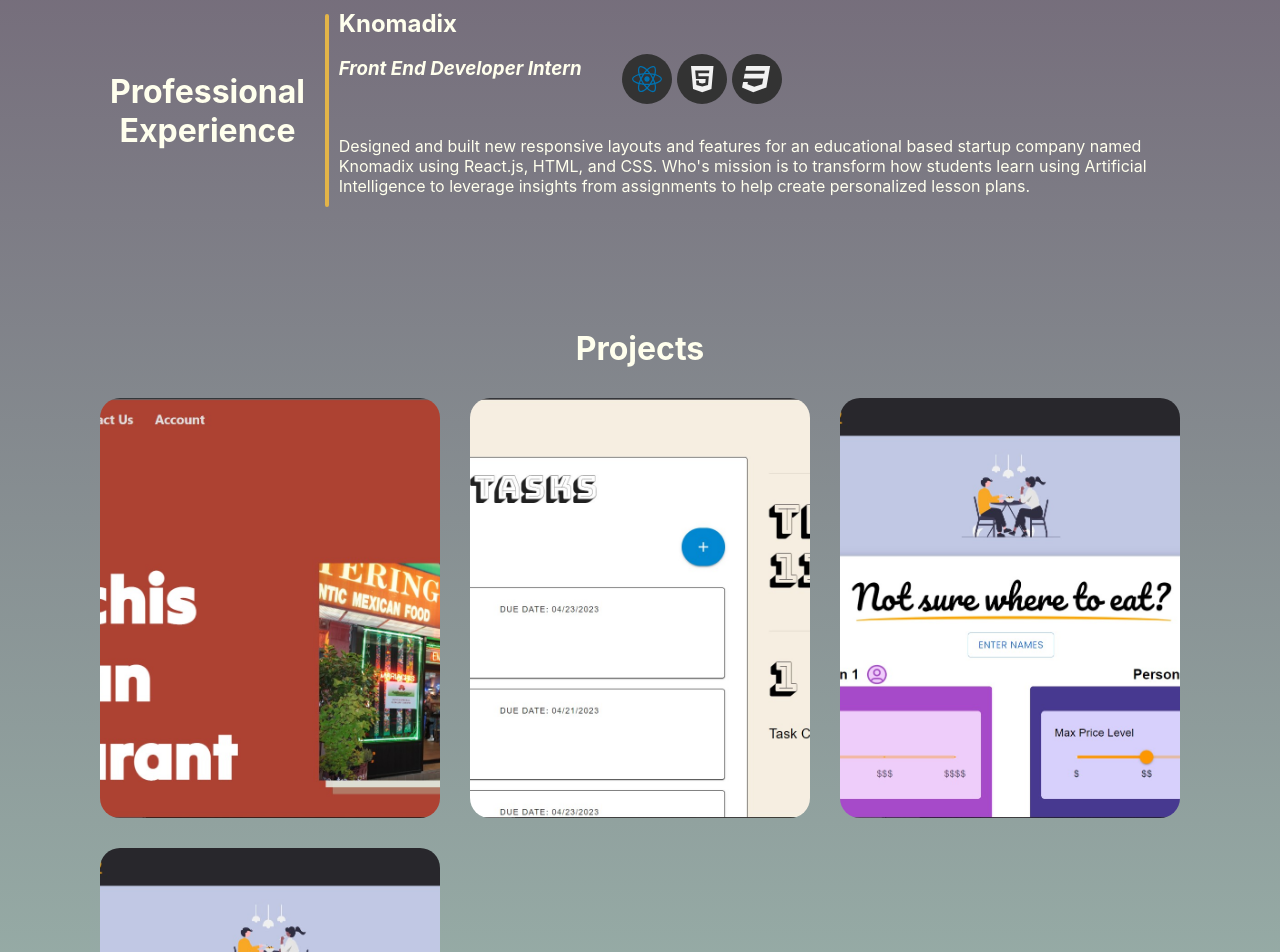
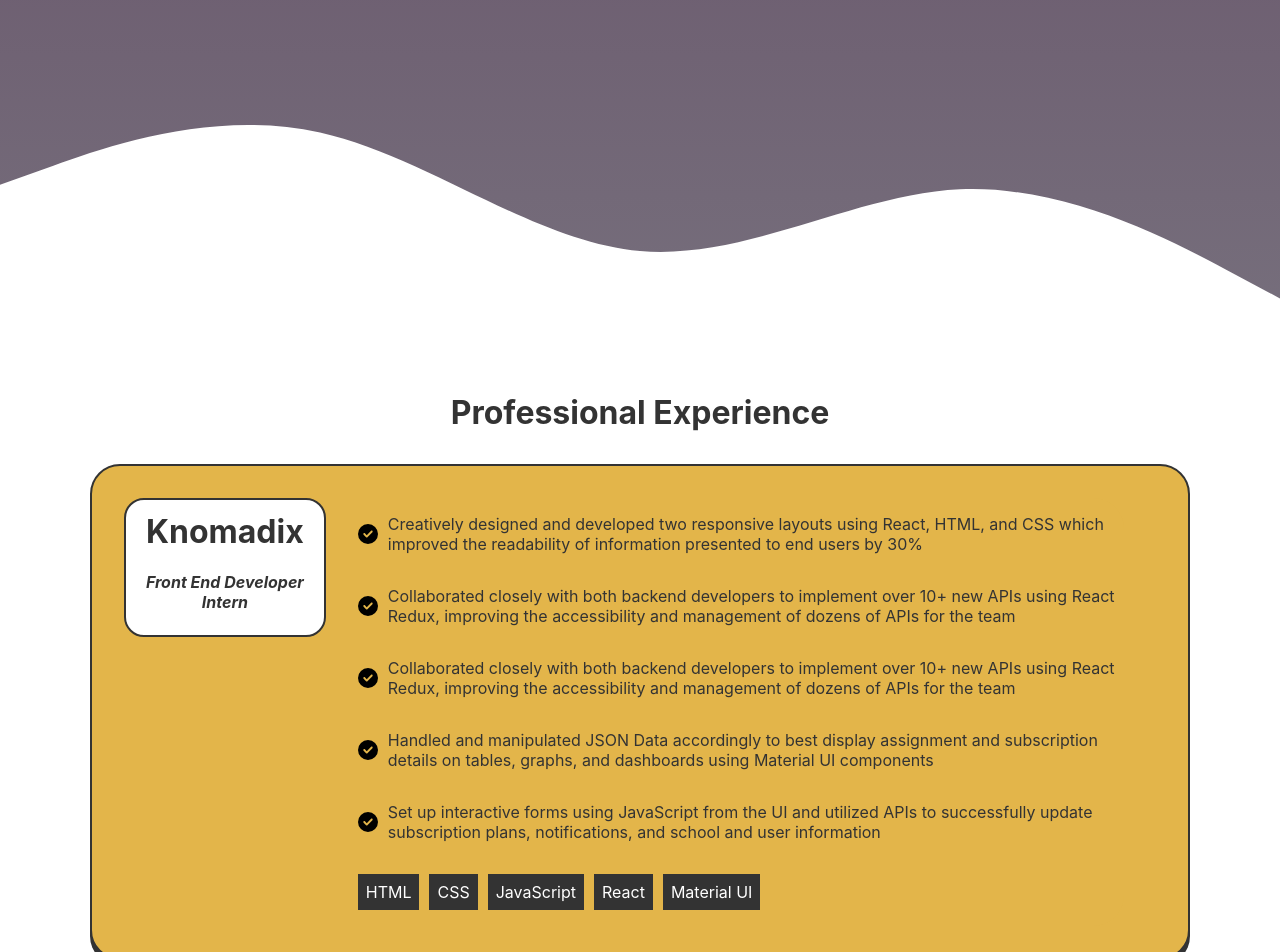
Before and after one commit to antsanchez198/Portfolio-Website, a React (Create React App) app: page / in a window 1280 px wide. Shown: the part 680-1632 px from the top of the page. Built offline with nearby package versions, Linux system fonts and the light colour scheme.

Commit message:
exp section changes

```diff
--- a/src/website/MainPage.css
+++ b/src/website/MainPage.css
@@ -4,18 +4,21 @@
 
 body {
   background: hsla(155, 23%, 71%, 1);
-  background: linear-gradient(90deg, hsla(155, 23%, 71%, 1) 0%, hsla(302, 17%, 32%, 1) 100%);
+  background: linear-gradient(90deg, hsla(155, 23%, 71%, 1) 0%, #5f445f 100%);
   background: -moz-linear-gradient(90deg, hsla(155, 23%, 71%, 1) 0%, hsla(302, 17%, 32%, 1) 100%);
   background: -webkit-linear-gradient(90deg, hsla(155, 23%, 71%, 1) 0%, hsla(302, 17%, 32%, 1) 100%);
   filter: progid: DXImageTransform.Microsoft.gradient(startColorstr="#A4C6B8", endColorstr="#5E435D", GradientType=1);
   background-color: #FCF6F5FF;
   color: var(--second-color);
+  margin: 0;
+  padding: 0;
 }
 
 :root {
   --main-color: #234E70;
   --second-color: #FFFFED;
-  --yellow-color: #E3B448;
+  --yellow-color: #e3b54a;
+  --light-yellow-color: #f7e6bf;
   --font: Verdana;
 
 }
@@ -24,6 +27,11 @@
 .topnav {
   background-color: #333;
   overflow: hidden;
+  width: fit-content;
+  margin: 0 auto;
+  border-radius: 50px;
+  margin-top: 10px;
+  padding: 0 1rem;
 }
 
 /* Style the links inside the navigation bar */
@@ -79,6 +87,7 @@
   width: 100%;
   border-radius: 20%;
   transform: rotate(3deg);
+  border: var(--yellow-color) 2px solid;
 }
 
 .paragraph {
@@ -119,10 +128,19 @@
 .homepage-social-icon {
   font-size: 30px;
   transition: color 0.2s ease-in-out;
+  color: var(--second-color);
+}
+
+.light-blue {
+  color: #00a0dc;
 }
 
 .blue {
-  color: #0072b1;
+  color: #2965f1;
+}
+
+.orange {
+  color: #f06529;
 }
 
 h1 {
@@ -132,34 +150,83 @@
 }
 
 /* Professional Experience */
+.exp-container{
+  /* background-color: rgb(241, 241, 241); */
+  background-color: #ffffff;
+  padding: 5rem;
+  color: #333;
+}
 
-.exp-container {
+.exp-container-inner {
   display: flex;
   max-width: 1100px;
-  margin: 7rem auto;
+  /* margin: 7rem auto; */
+  border-radius: 30px;
+  /* box-shadow: rgba(99, 99, 99, 0.2) 0px 2px 8px 0px; */
+  box-shadow: 0 0.375em 0 #333;
+  border: 2px solid #333;
+  background-color: var(--yellow-color);
+  padding: 2rem;
+  margin: 0 auto;
+  margin-top: 2rem;
 }
 
-.line {
-  background-color: var(--yellow-color);
-  height: auto;
-  width: 10px;
-  margin: 10px 0;
-  border-radius: 5px;
+.wave-top {
+  transform: translate(0, 10%);
+  z-index: 1;
+}
+
+.wave-bottom {
+  transform: translate(0,-1%) rotate(180deg);;
+  z-index: 1;
 }
 
 .left {
   padding: 2px 10px;
   text-align: center;
-  margin: auto;
+  height: fit-content;
+  /* margin: auto; */
+  /* background-color: var(--light-yellow-color); */
+  background-color: #ffffff;
+  border-radius: 20px;
+  border: 2px solid #333;
 }
 
 .right {
-  padding: 5px 10px;
-  margin: auto;
+  /* padding: 5px 10px; */
+  margin: 0 2rem;
+  background-color: #f0f1f3;
+  /* background-color: var(--light-yellow-color); */
+  border-radius: 0 30px 30px 0px;
+  /* border-left: 2px solid #333; */
+  background-color: var(--yellow-color);
 }
 
-.exp-container-inner {
+.right div {
   display: flex;
+  gap: 10px;
+}
+
+.right img {
+  height: 20px;
+  width: 20px;
+  display: grid;
+  align-self: center;
+  color: #5f445f;
+}
+
+.exp-tech-stack {
+  display: flex;
+  width: fit-content;
+  gap: 10px;
+  padding: 0;
+}
+
+.exp-tech-stack li {
+  background-color: #333 ;
+  color: white;
+  list-style-type: none;
+  padding: 0.5rem;
 }
 
 .tech-stack-container {
@@ -206,6 +273,23 @@
   margin: 5rem 0;
 }
 
+.projects-title {
+  width: fit-content;
+  margin: 0 auto;
+}
+
+.projects-titleh1::before {
+  content: "";
+  position: absolute;
+  left: 7%;
+  bottom: 16px;
+  width: 150px;
+  height: 14px;
+  transform: skew(-12deg) translateX(-50%);
+  background: rgba(238, 111, 87, 0.5);
+  z-index: -1;
+}
+
 .cards-container {
   display: inline-grid;
   grid-template-columns: auto auto auto;
@@ -219,6 +303,7 @@
   height: 100%;
   margin: 0;
   padding: 0;
+  border: 2px solid #333;
 }
 
 .cards-container img {
@@ -244,10 +329,12 @@
 .card-wrapper {
   position: relative;
   width: 340px;
-  height: 420px;
+  height: 380px;
   border-radius: 20px;
   overflow: hidden;
   transition: all 0.3s ease-in-out;
+  box-shadow: 10px 10px #333;
+  transition: box-shadow .5s;
 }
 
 .card-wrapper:hover {
@@ -255,16 +342,15 @@
     filter: blur(1.4px);
     overflow: hidden;
     transition: all 0.3s linear;
-    box-shadow: inset -6px -1px 32px 0px rgba(0, 0, 0, 0.75);
   }
 
   .card-bottom {
     transform: translate(0%, -50%);
     transition: all 0.8s ease;
-    background-color: rgba(147, 147, 147, 0.832);
+    /* background-color: rgba(147, 147, 147, 0.832); */
+    background-color: var(--yellow-color);
+    /* background-color: #5f445f; */
   }
-
-  box-shadow: 10px 10px 53px 0px rgba(0, 0, 0, 0.49);
 }
 
 .card-top {
@@ -292,7 +378,6 @@
   line-height: 40px;
   font-weight: bold;
   letter-spacing: 1px;
-  color: yellow;
 }
 
 .bottom-text {
@@ -307,3 +392,19 @@
   align-items: center;
   margin-top: 30px;
 }
+
+.underlined {
+  position: relative;
+}
+
+.underlined:after {
+  content: "";
+  position: absolute;
+  bottom: -15px;
+  left: 0;
+  height: 7px;
+  width: 100%;
+  border: solid 4px orange;
+  border-color: orange transparent transparent transparent;
+  border-radius: 50%;
+}
--- a/src/website/MainPage.js
+++ b/src/website/MainPage.js
@@ -13,6 +13,7 @@
 import Task from "./images/Task Tracker.jpg";
 import Yelp from "./images/Yelp.jpg";
 import TTP from "./images/ttp.jpg";
+import checkIcon from "./images/circle-check-solid.svg"
 
 export default function MainPage() {
     return (
@@ -21,7 +22,7 @@
             <div className="intro">
                 <div className="container">
                     <div className="container-left">
-                        <div className="title homepage-title">
+                        <div className="title homepage-title ">
                             Frontend Web Developer
                         </div>
                         <div className="subtitle homepage-subtitle">
@@ -66,41 +67,52 @@
                 </div>
             </div>
 
-            <div className='exp-container margin'>
-                <div className='left'><h1>Professional Experience</h1></div>
-                <div className='line'></div>
-                <div className='right'>
-                    <h2>Knomadix</h2>
-                    <div className='exp-container-inner'>
-                        <h3 className='exp-container-inner-left'><i>Front End Developer Intern</i></h3>
-                        <div className='exp-container-inner-right'>
-                            <ul className='tech-stack'>
-                                <li className='tech-stack-items'>
-                                    <FontAwesomeIcon
-                                        icon={faReact}
-                                        className="homepage-social-icon blue"
-                                    /></li>
-                                <li className='tech-stack-items'>
-                                    <FontAwesomeIcon
-                                        icon={faHtml5}
-                                        className="homepage-social-icon"
-                                    />
-                                </li>
-                                <li className='tech-stack-items'>
-                                    <FontAwesomeIcon
-                                        icon={faCss3}
-                                        className="homepage-social-icon"
-                                    />
-                                </li>
+            <svg xmlns="http://www.w3.org/2000/svg" viewBox="0 0 1440 320" className='wave-top'><path fill="#FFFFFF" fill-opacity="1" d="M0,160L60,138.7C120,117,240,75,360,101.3C480,128,600,224,720,234.7C840,245,960,171,1080,165.3C1200,160,1320,224,1380,256L1440,288L1440,320L1380,320C1320,320,1200,320,1080,320C960,320,840,320,720,320C600,320,480,320,360,320C240,320,120,320,60,320L0,320Z"></path></svg>
+            <div className='exp-container'>
+                <h1>Professional Experience</h1>
+                <div className='exp-container-inner'>
+                    <div className='left'>
+                        <h1>Knomadix</h1>
+                        <h4><i>Front End Developer Intern</i></h4>
+                    </div>
+                    <div className='right'>
+                        <div>
+                            <img src={checkIcon}></img>
+                            <p>Creatively designed and developed two responsive layouts using React, HTML, and CSS which improved the readability of information presented to end users by 30%</p>
+                        </div>
+                        <div>
+                            <img src={checkIcon}></img>
+                            <p>Collaborated closely with both backend developers to implement over 10+ new APIs using React Redux, improving the accessibility and management of dozens of APIs for the team</p>
+                        </div>
+                        <div>
+                            <img src={checkIcon}></img>
+                            <p>Collaborated closely with both backend developers to implement over 10+ new APIs using React Redux, improving the accessibility and management of dozens of APIs for the team</p>
+                        </div>
+                        <div>
+                            <img src={checkIcon}></img>
+                            <p>Handled and manipulated JSON Data accordingly to best display assignment and subscription details on tables, graphs, and dashboards using Material UI components</p>
+                        </div>
+                        <div>
+                            <img src={checkIcon}></img>
+                            <p>Set up interactive forms using JavaScript from the UI and utilized APIs to successfully update subscription plans, notifications, and school and user information</p>
+                        </div>
+                        <div>
+                            <ul className='exp-tech-stack'>
+                                <li>HTML</li>
+                                <li>CSS</li>
+                                <li>JavaScript</li>
+                                <li>React</li>
+                                <li>Material UI</li>
                             </ul>
                         </div>
                     </div>
-                    <p>Designed and built new responsive layouts and features for an educational based startup company named Knomadix using React.js, HTML,
-                        and CSS. Who's mission is to transform how students learn using Artificial Intelligence to leverage insights from assignments to help create personalized lesson plans.</p>
                 </div>
+
             </div>
+            <svg xmlns="http://www.w3.org/2000/svg" viewBox="0 0 1440 320" className='wave-bottom'><path fill="#FFFFFF" fill-opacity="1" d="M0,160L60,138.7C120,117,240,75,360,101.3C480,128,600,224,720,234.7C840,245,960,171,1080,165.3C1200,160,1320,224,1380,256L1440,288L1440,320L1380,320C1320,320,1200,320,1080,320C960,320,840,320,720,320C600,320,480,320,360,320C240,320,120,320,60,320L0,320Z"></path></svg>
+
             <div className="project-section">
-                <h1 className="margin">Projects</h1>
+                <h1 className="projects-title">Projects</h1>
                 <div className="cards-container margin">
                     <Card
                         image={TTP}
```
Also changed, not shown: src/website/images/circle-check-solid.svg (added).
